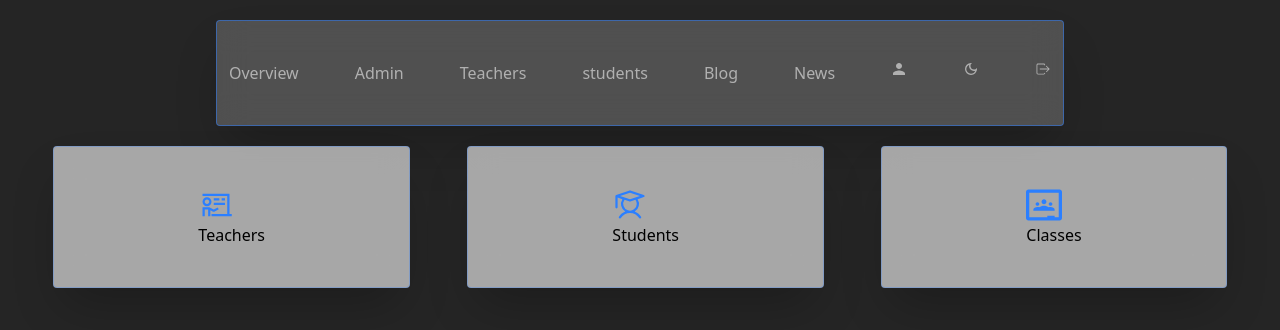
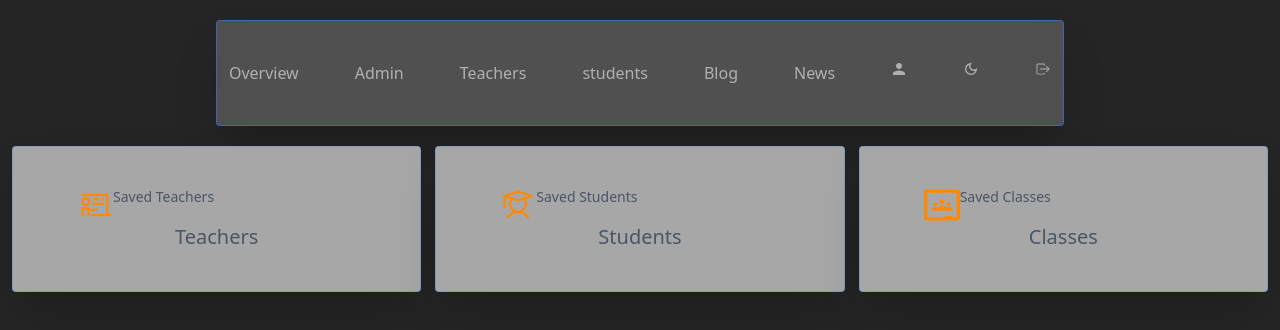
Before and after one commit to tobias-omondi/schoolapplication, a React (Vite) app in the folder school-dashboard/: page / in a window 1280 px wide. Shown: the top 330 px of the page. Built offline with nearby package versions, Linux system fonts and the light colour scheme.

Commit message:
topdata live

```diff
--- a/school-dashboard/src/components/OverviewComponents/Overview.jsx
+++ b/school-dashboard/src/components/OverviewComponents/Overview.jsx
@@ -5,19 +5,21 @@ import { PiStudent } from "react-icons/pi";
 import { SiGoogleclassroom } from "react-icons/si";
 
 const topData = [
-  {id: 1, icon: <LiaChalkboardTeacherSolid />, name: "Teachers"},
-  {id: 2, icon: <PiStudent />, name:" Students"},
-  {id: 3, icon: <SiGoogleclassroom />, name: "Classes"},
+  {id: 1, icon: <LiaChalkboardTeacherSolid /> ,pargh: "Saved Teachers", name: "Teachers"},
+  {id: 2, icon: <PiStudent />, pargh: "Saved Students", name:" Students"},
+  {id: 3, icon: <SiGoogleclassroom />, pargh: "Saved Classes", name: "Classes"},
 ]
 
 const Overview = () => {
   return (
     <div>
-      <motion.div className='flex justify-evenly items-center gap-1 mx-auto py-5'>
+      <motion.div className='grid grid-cols-2 lg:grid-cols-3 justify-evenly gap-3.5 mx-auto py-5 p-3'>
         {topData.map ((nav) =>
-        <motion.div key={nav.id} className='bg-white/60 border border-blue-500/30 backdrop-blur-lg py-10 px-36 rounded shadow-2xl'>
-          <h1 className='text-blue-500 text-4xl text-start'>{nav.icon}</h1>
-          <h6>{nav.name}</h6>
+        <motion.div key={nav.id} className='bg-white/60 border border-blue-500/30 backdrop-blur-lg py-10 px-16 rounded shadow-2xl'>
+          <motion.div>
+          <h1 className='text-orange-400 text-2xl md:text-4xl text-start flex '>{nav.icon} <span className='text-sm text-gray-600 font-light pr-5'> {nav.pargh}</span></h1>
+          </motion.div>
+          <h6 className='text-center md:text-xl font-medium text-gray-600'>{nav.name}</h6>
         </motion.div>)}
       </motion.div>
     </div>
```
